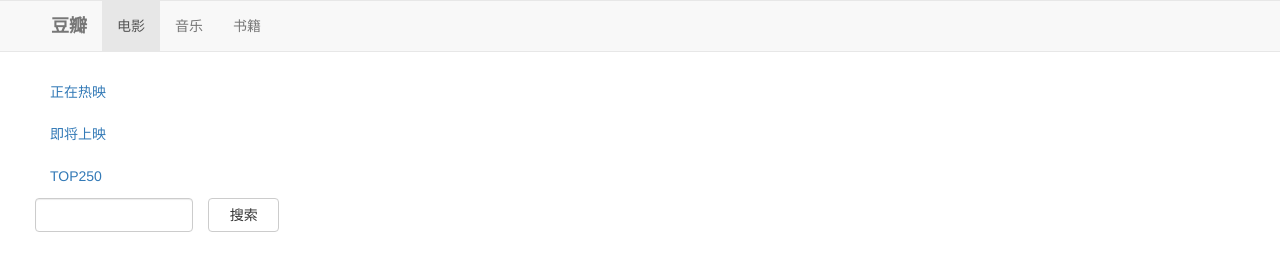
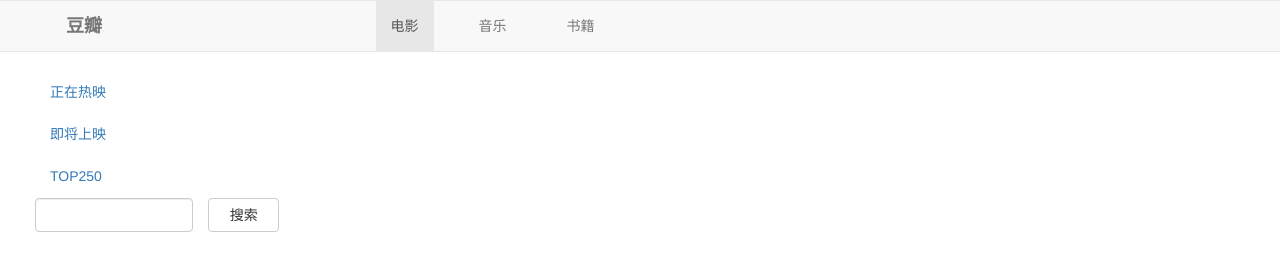
Before and after one commit to SargonXu/AngularJS---DEMO, a website: page App/index.html in a window 1280 px wide. Drawn offline with Linux system fonts and the light colour scheme.

Commit message:
Update index.html

```diff
--- a/App/index.html
+++ b/App/index.html
@@ -10,14 +10,14 @@
 	<!-- 头部导航栏 -->
 	<nav class="navbar navbar-default row" role="navigation">
 	  <div class="container-fluid">
-	    <div class="navbar-header">
+	    <div class="navbar-header col-xs-3">
 	      <a class="navbar-brand" href="#"><strong>豆瓣</strong></a>
 	    </div>
-	    <div class="collapse navbar-collapse" id="bs-example-navbar-collapse-1">
-	      <ul class="nav navbar-nav">
-	        <li class="active" auto-Focus><a href="#/movie">电影</a></li>
-	        <li auto-focus><a href="#/music/search/华语/1?">音乐</a></li>
-	        <li auto-Focus><a href="#/book/流行">书籍</a></li>
+	    <div class="col-xs-6">
+	      <ul class="nav navbar-nav row">
+	        <li class="active col-xs-4" auto-Focus><a href="#/movie">电影</a></li>
+	        <li class="col-xs-4" auto-focus><a href="#/music/search/华语/1?">音乐</a></li>
+	        <li class="col-xs-4" auto-Focus><a href="#/book/流行">书籍</a></li>
 	      </ul>
 	    </div>
 	  </div>
```
